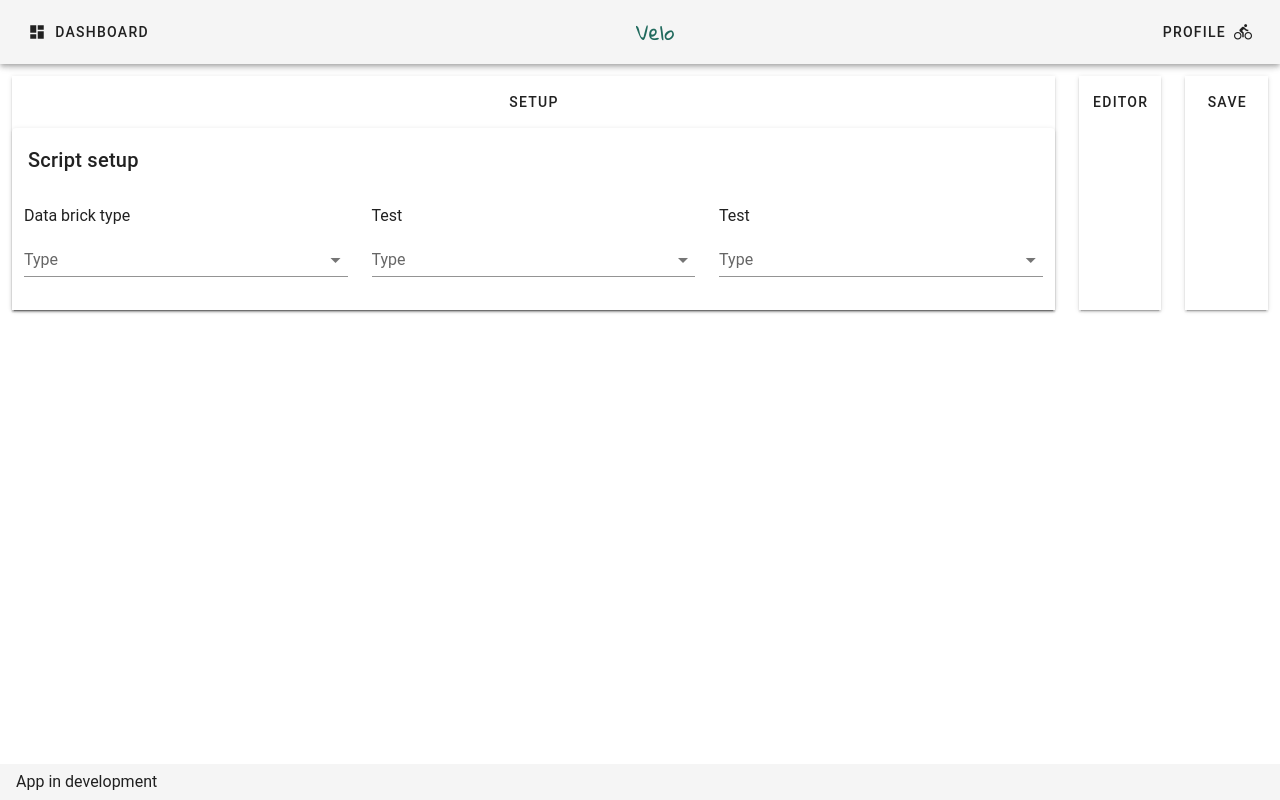
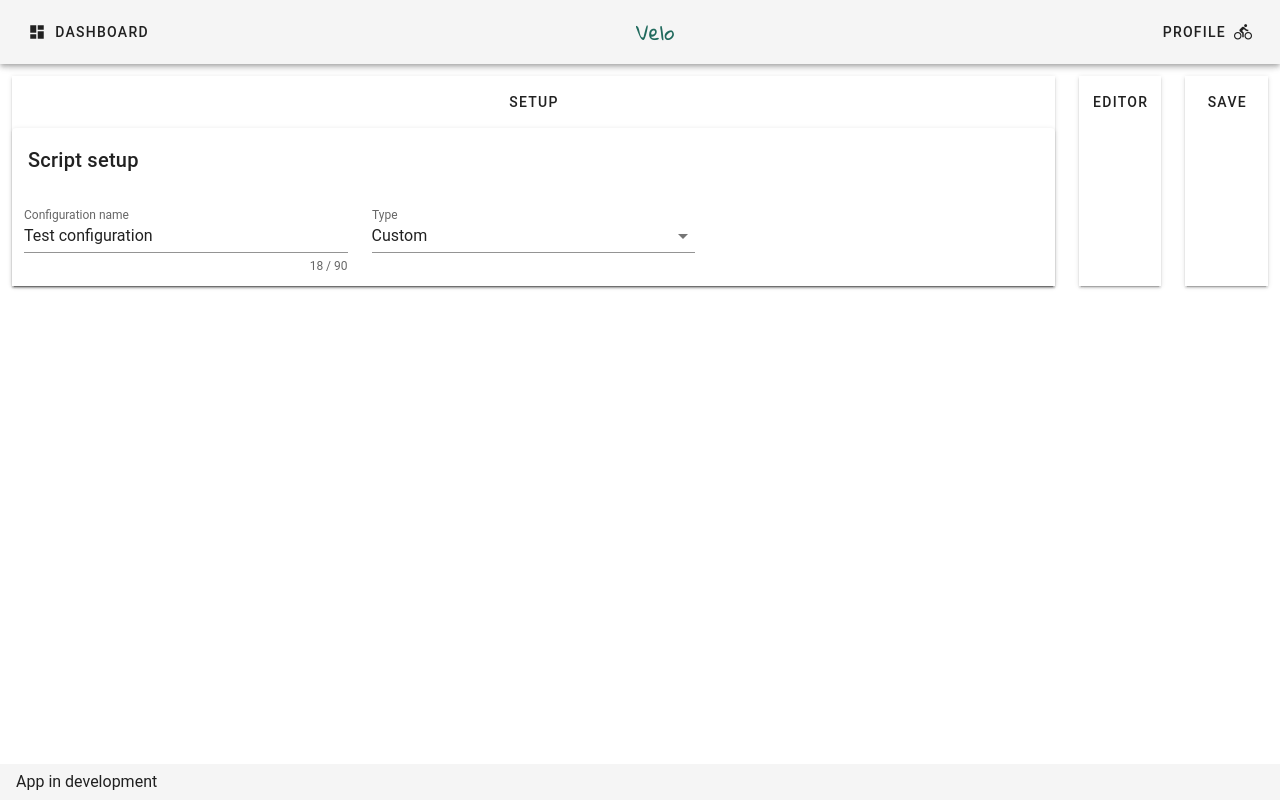
Before and after one commit to julzerinos/velo-frontend, a Vue app: page /scripting in a window 1280 px wide. Built offline with nearby package versions, Linux system fonts and the light colour scheme; what vue2-ace-editor would draw is missing.

Commit message:
VELO-102: Added configs repo logic & script runner for scripting

```diff
--- a/src/components/data-bricks/DataBricksSetup.vue
+++ b/src/components/data-bricks/DataBricksSetup.vue
@@ -23,9 +23,9 @@
                             :items="configs"
                             append-icon="settings"
                             item-text="name"
+                            item-value="key"
                             label="Configuration"
                             outlined
-                            return-object
                             v-model="configSelect"
                     />
                   </v-col>
--- a/src/components/data-bricks/configurations/charts/bar-charts/simpleBarChart.js
+++ b/src/components/data-bricks/configurations/charts/bar-charts/simpleBarChart.js
@@ -5,7 +5,7 @@ const margin = {top: 10, right: 30, bottom: 30, left: 60},
 
 const svg = this.svg
 
-const data = [10, 15, 12],
+const data = [10, 555, 12],
 
     scaleFactor = 10,
     barHeight = 20;
--- a/src/components/data-bricks/configurations/charts/line-charts/multiLineChart.js
+++ b/src/components/data-bricks/configurations/charts/line-charts/multiLineChart.js
@@ -2,7 +2,9 @@ const d3 = this.d3
 const svg = this.svg
 const athletes = this.athletes
 
-if (athletes[0].workouts.length < 0) return
+if (athletes[0].workouts.length < 0) { // noinspection JSAnnotator
+    return
+}
 
 const param = 'distance'
 const training = athletes[0].workouts[0]
@@ -21,7 +23,7 @@ const w = 1000, h = 200, margin = ({top: 20, right: 20, bottom: 30, left: 30})
 
 svg
     .attr("viewBox", [0, 0, w, h])
-    .style("overflow", "visible");
+    .style("overflow", "hidden");
 
 const x = d3.scaleLinear()
     .domain(d3.extent(data.dates))
--- a/src/components/scripting/ScriptEditor.vue
+++ b/src/components/scripting/ScriptEditor.vue
@@ -26,6 +26,23 @@
         ></v-progress-circular>
       </v-overlay>
     </v-card-actions>
+
+    <v-card-actions style="justify-content: center; width: 100%">
+      <v-card height="100%" tile width="100%">
+        <v-card-actions>
+          <v-btn
+                  @click="runCode"
+                  block
+                  text
+          >
+            Run code
+          </v-btn>
+        </v-card-actions>
+        <v-scroll-x-transition hide-on-leave>
+          <div ref="container"/>
+        </v-scroll-x-transition>
+      </v-card>
+    </v-card-actions>
   </v-card>
 </template>
 <script>
@@ -46,8 +63,11 @@
             editorDarkTheme: 'twilight',
             editorLightTheme: 'dawn',
 
-            loading: true
+            loading: true,
         }),
+        mounted() {
+            this.updateParent()
+        },
         methods: {
             editorInit: async function () {
                 require('brace/ext/language_tools')
@@ -58,6 +78,18 @@
             },
             updateParent() {
                 this.$emit('codeChanged', this.code)
+            },
+            async runCode() {
+                const d3 = require('d3')
+
+                const container = this.$refs['container']
+                container.innerHTML = ''
+
+                this.callConfiguration(this.code, {
+                    d3: d3,
+                    svg: d3.select(container).append('svg'),
+                    athletes: this.$mockAthletes()
+                })
             }
         },
     }
--- a/src/components/scripting/ScriptSave.vue
+++ b/src/components/scripting/ScriptSave.vue
@@ -15,14 +15,12 @@
     export default {
         name: 'ScriptSave',
         props: {
-            // TODO: validation
             config: Object,
             code: String
         },
         methods: {
             submit() {
-                // TODO: Get additional settings from config eg name
-                this.addConfiguration('Test Configuration', this.code)
+                this.addConfiguration(this.config, this.code)
             }
         }
     }
--- a/src/components/scripting/ScriptSetup.vue
+++ b/src/components/scripting/ScriptSetup.vue
@@ -5,25 +5,20 @@
     <v-container>
       <v-row>
         <v-col cols="4">
-          Data brick type
-          <v-select :items="types" @change="updateParent"
+          <v-text-field
+                  @change="updateParent"
+                  counter="90"
+                  label="Configuration name"
+                  v-model="currentConfig.name"
+          ></v-text-field>
+        </v-col>
+        <v-col cols="4">
+          <v-select :items="types"
+                    @change="updateParent"
                     item-text="name" item-value="key"
                     label="Type"
-                    v-model="currentConfig.type"/>
-        </v-col>
-
-        <v-col cols="4">
-          Test
-          <v-select @change="updateParent"
-                    label="Type"/>
-
-        </v-col>
-
-        <v-col cols="4">
-          Test
-          <v-select @change="updateParent"
-                    label="Type"/>
-
+                    v-model="currentConfig.type"
+          />
         </v-col>
       </v-row>
     </v-container>
@@ -42,15 +37,19 @@
         },
         data() {
             return {
-                types: [{name: 'Line Chart', key: 'line-chart'}, {name: 'Bar Chart', key: 'bar-chart'}, {
+                types: [{
                     name: 'Custom',
                     key: 'custom'
                 },],
 
                 currentConfig: {
-                    type: ''
+                    name: 'Test configuration',
+                    type: 'custom'
                 }
             }
+        },
+        mounted() {
+            this.updateParent()
         },
         methods: {
             updateParent() {
--- a/src/mixins/dataBricks.js
+++ b/src/mixins/dataBricks.js
@@ -3,6 +3,9 @@ import simpleBarChart from '!raw-loader!../components/data-bricks/configurations
 import multiLineChart from '!raw-loader!../components/data-bricks/configurations/charts/line-charts/multiLineChart'
 
 const d3 = require("d3")
+
+const daysAgo = days => Date.now() - days * 24 * 60 * 60 * 1000
+
 
 export default {
     computed: {
@@ -15,11 +18,11 @@ export default {
 
         timeRanges: () => [{
             text: "Last 10 days",
-            start: Date.now() - 10 * 24 * 60 * 60 * 1000,
+            start: daysAgo(10),
             end: Date.now()
         }, {
             text: "Last 30 days",
-            start: Date.now() - 30 * 24 * 60 * 60 * 1000,
+            start: daysAgo(30),
             end: Date.now()
         }],
 
@@ -28,17 +31,18 @@ export default {
                 {
                     name: 'Simple Bar Chart',
                     code: simpleBarChart,
+                    key: 'bar-chart-simple'
                 },
                 {
                     name: 'Multi Line Chart',
                     code: multiLineChart,
+                    key: 'line-chart-multi'
                 },
                 ...(this.loggedIn ? this.dataBrickConfigs : [])
             ]
         }
     },
     methods: {
-        daysAgo: days => Date.now() - days * 24 * 60 * 60 * 1000,
 
         ...mapActions({
             addDataBrickAsync: 'addDataBrickAsync',
@@ -49,14 +53,16 @@ export default {
 
         addDataBrick(data, brick) {
             this.addDataBrickAsync({
-                data: data, brick: brick
+                data: data,
+                brick: brick
             })
         },
 
-        addConfiguration(name, code) {
+        addConfiguration(config, code) {
             this.addDataBrickConfigAsync({
-                name,
+                name: config.name,
                 code,
+                key: '_' + Math.random().toString(36).substr(2, 9)
             })
         },
 
@@ -79,6 +85,10 @@ export default {
             return thinAthletes
         },
 
+        getConfigByKey(key) {
+            return this.configs.find(x => x.key === key)
+        },
+
         callConfiguration: (code, args) => new Function(code).call(args),
 
         initDataBrick(container, data) {
@@ -86,8 +96,10 @@ export default {
 
             const thinAthletes = this.thinAthletes(data.athletes, data.timeRange)
 
+            const config = this.getConfigByKey(data.config)
+
             this.callConfiguration(
-                data.config.code,
+                config.code,
                 {
                     d3: d3,
                     svg: d3.select(container).append('svg'),
--- a/src/pages/Scripting.vue
+++ b/src/pages/Scripting.vue
@@ -71,7 +71,6 @@
                 openEditor: false,
                 openSave: false,
 
-                // TODO: change saving setting so that these are updated with defaults
                 config: {},
                 code: ''
             }
--- a/src/plugins/mockdata/mockathlete.js
+++ b/src/plugins/mockdata/mockathlete.js
@@ -16,6 +16,21 @@ const athletes = [
             mockTraining,
             mockTraining
         ]
+    },
+    {
+        "id": "bb7157c3-326b-4ac9-ac49-beff5748799a",
+        "email": "asd1@asd.asd",
+        "firstName": "firstName",
+        "lastName": "lastName",
+        "age": 21,
+        "maxHeartRate": null,
+        "gender": null,
+        "height": null,
+        "weights": {},
+        "ftps": {},
+        "thresholdHeartRates": {},
+        "stravaConnected": true,
+        "workouts": [mockTraining, mockTraining, mockTraining],
     }
 ]
 
```
